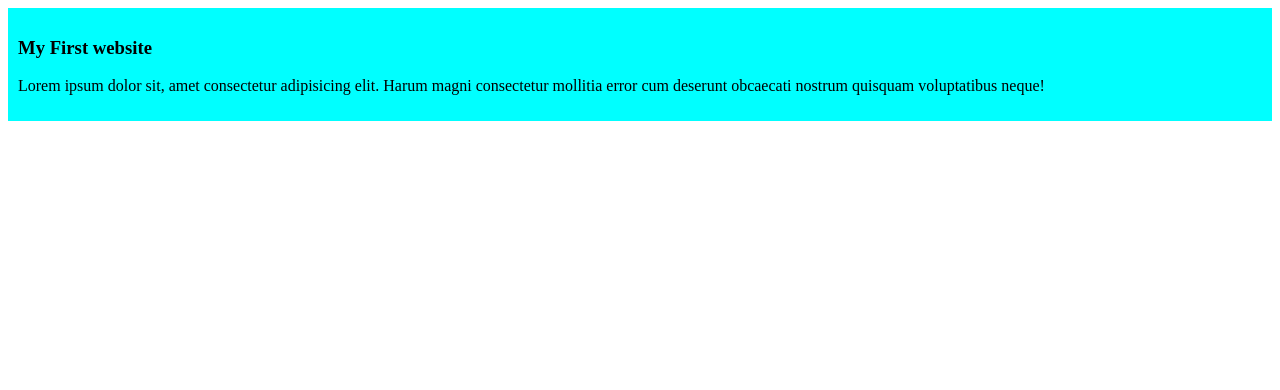
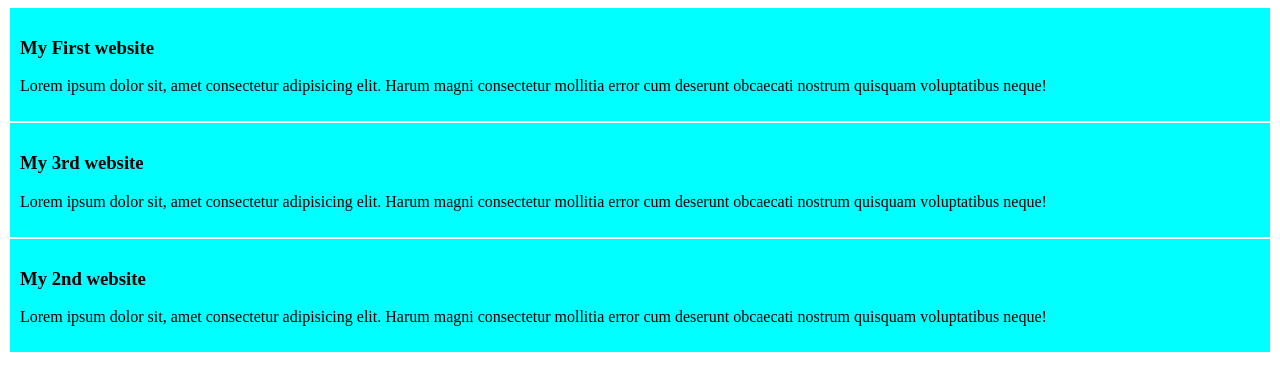
Before and after one commit to Munshi-Reza/my-simple-website, a plain HTML site: page index.html in a window 1280 px wide. Drawn offline with Linux system fonts and the light colour scheme.

Commit message:
added the 2nd blog

```diff
--- a/blog.css
+++ b/blog.css
@@ -1,4 +1,5 @@
 div{
     background-color: aqua;
     padding: 10px;
+    margin: 2px;
 }
--- a/index.html
+++ b/index.html
@@ -12,5 +12,13 @@
         <h3>My First website</h3>
         <p>Lorem ipsum dolor sit, amet consectetur adipisicing elit. Harum magni consectetur mollitia error cum deserunt obcaecati nostrum quisquam voluptatibus neque!</p>
     </div>
+    <div>
+        <h3>My 3rd website</h3>
+        <p>Lorem ipsum dolor sit, amet consectetur adipisicing elit. Harum magni consectetur mollitia error cum deserunt obcaecati nostrum quisquam voluptatibus neque!</p>
+    </div>
+    <div>
+        <h3>My 2nd website</h3>
+        <p>Lorem ipsum dolor sit, amet consectetur adipisicing elit. Harum magni consectetur mollitia error cum deserunt obcaecati nostrum quisquam voluptatibus neque!</p>
+    </div>
 </body>
 </html>
```
